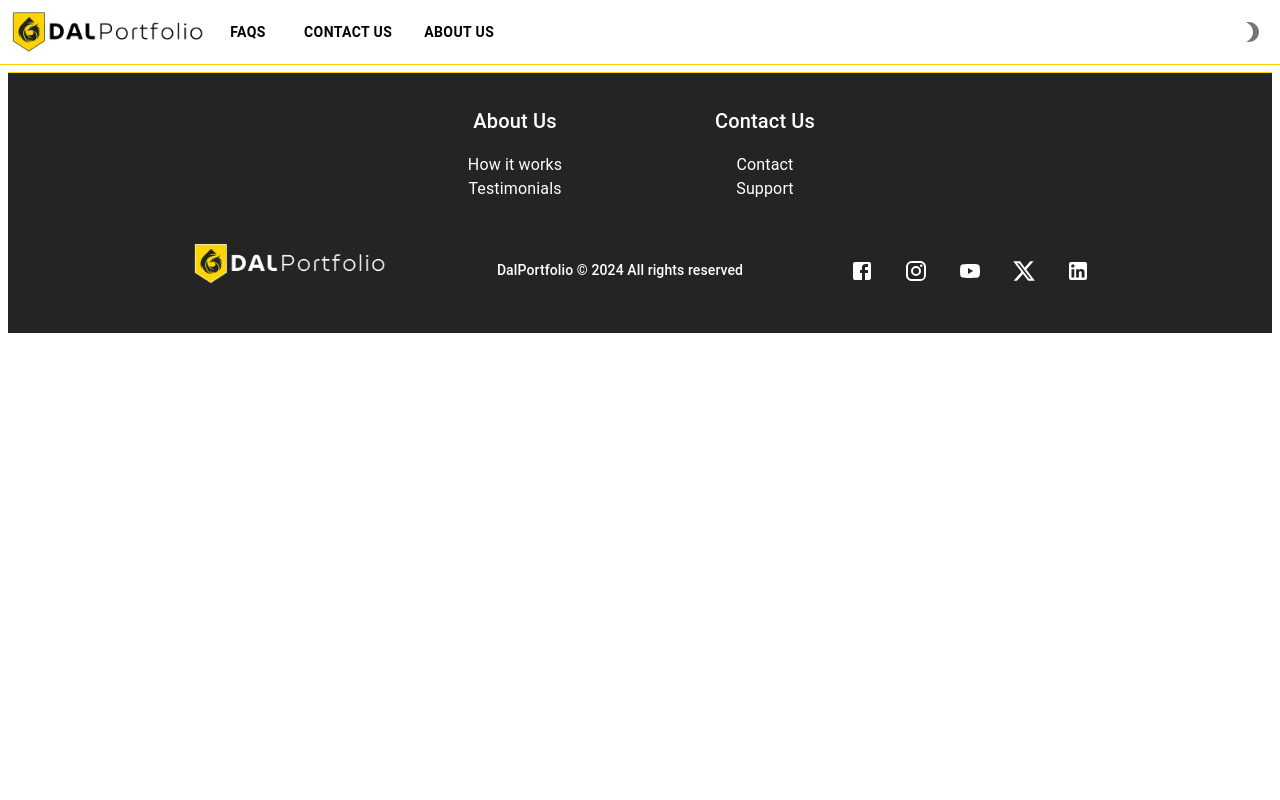
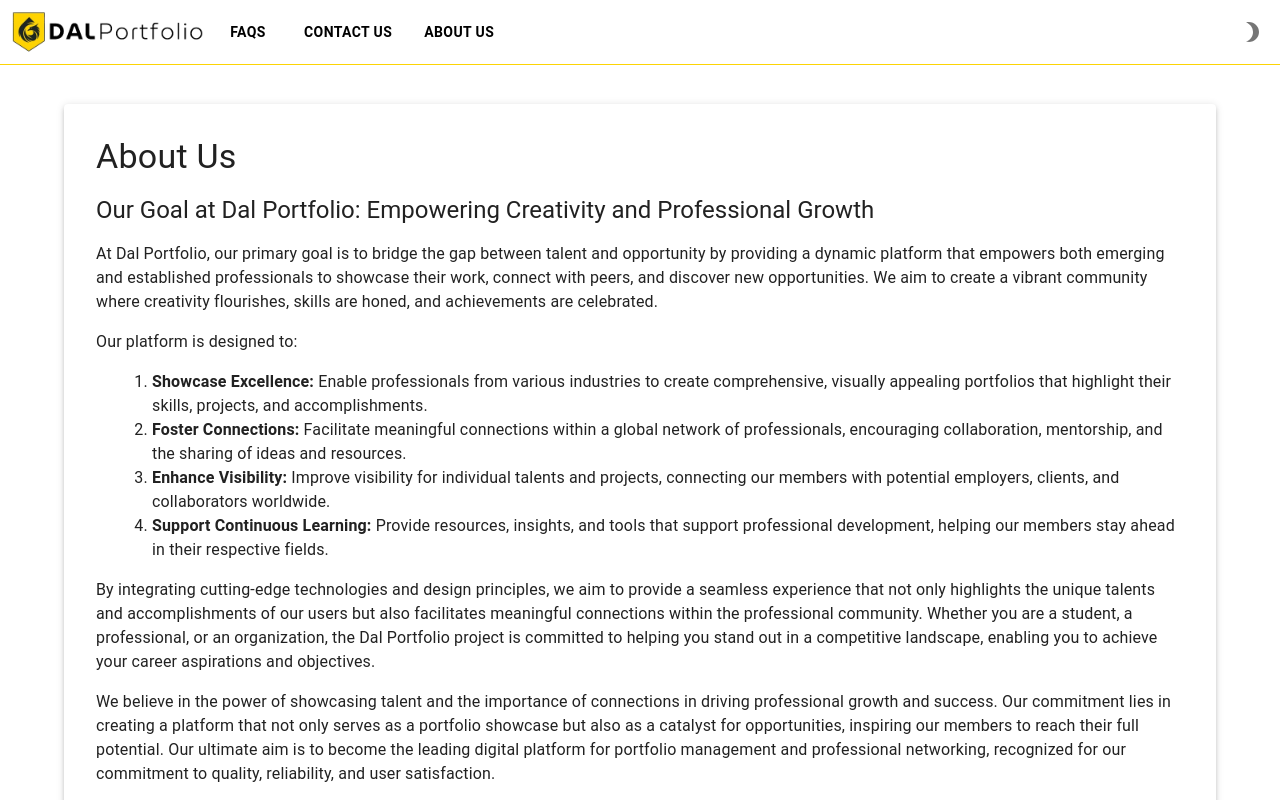
Before and after one commit to Zain-Saiyed/Dal-Portfolio, a React (Create React App) app in the folder frontend/: page /about-us in a window 1280 px wide. Shown: the top 800 px of the page. Built offline with nearby package versions, Linux system fonts and the light colour scheme.

Commit message:
feat: About us - Goal/Aim

```diff
--- a/frontend/src/pages/Home/AboutUs.tsx
+++ b/frontend/src/pages/Home/AboutUs.tsx
@@ -1,11 +1,68 @@
 import Footer from 'pages/Home/Footer';
+import React from 'react';
+import { Grid, Box, Container, Typography, Paper, useMediaQuery, useTheme, List, ListItem } from '@mui/material';
+
 
 type Props = {}
 
 const AboutUs = (props: Props) => {
+  // Use Material-UI's useTheme and useMediaQuery hooks for responsive design
+  const theme = useTheme();
+  const isMobile = useMediaQuery(theme.breakpoints.down('md'));
+
   return (
-    <Footer />
-  )
+    <div>
+      <Container maxWidth="lg" sx={{ mt: 4, mb: 4 }}>
+        <Paper elevation={3} sx={{ p: isMobile ? 2 : 4, mb: 4 }}>
+          <Typography variant="h4" sx={{ mb: 2 }}>
+            About Us
+          </Typography>
+
+          {/* Goal Section */}
+          <Box sx={{ mb: 4 }}>
+            <Typography variant="h5" sx={{ mb: 2 }}>
+              Our Goal at Dal Portfolio: Empowering Creativity and Professional Growth
+            </Typography>
+            <Typography paragraph>
+              At Dal Portfolio, our primary goal is to bridge the gap between talent and opportunity by providing a dynamic platform that empowers both emerging and established professionals to showcase their work, connect with peers, and discover new opportunities. We aim to create a vibrant community where creativity flourishes, skills are honed, and achievements are celebrated.
+            </Typography>
+            <Typography paragraph>
+              Our platform is designed to:
+            </Typography>
+            <Box sx={{ ml: 2 }}>
+              <Typography component="div" variant="body1">
+                <ol>
+                  <li><strong>Showcase Excellence:</strong> Enable professionals from various industries to create comprehensive, visually appealing portfolios that highlight their skills, projects, and accomplishments.</li>
+                  <li><strong>Foster Connections:</strong> Facilitate meaningful connections within a global network of professionals, encouraging collaboration, mentorship, and the sharing of ideas and resources.</li>
+                  <li><strong>Enhance Visibility:</strong> Improve visibility for individual talents and projects, connecting our members with potential employers, clients, and collaborators worldwide.</li>
+                  <li><strong>Support Continuous Learning:</strong> Provide resources, insights, and tools that support professional development, helping our members stay ahead in their respective fields.</li>
+                </ol>
+              </Typography>
+            </Box>
+            <Typography paragraph>
+
+              By integrating cutting-edge technologies and design principles, we aim to provide a seamless experience that not only highlights the unique talents and accomplishments of our users but also facilitates meaningful connections within the professional community. Whether you are a student, a professional, or an organization, the Dal Portfolio project is committed to helping you stand out in a competitive landscape, enabling you to achieve your career aspirations and objectives.
+            </Typography>
+            <Typography paragraph>
+              We believe in the power of showcasing talent and the importance of connections in driving professional growth and success. Our commitment lies in creating a platform that not only serves as a portfolio showcase but also as a catalyst for opportunities, inspiring our members to reach their full potential. Our ultimate aim is to become the leading digital platform for portfolio management and professional networking, recognized for our commitment to quality, reliability, and user satisfaction.          </Typography>
+          </Box>
+
+          {/* Contributors Section */}
+          <Box>
+            <Typography variant="h5" sx={{ mb: 2 }}>
+              Contributors
+            </Typography>
+            {/* This section is left empty as per instruction */}
+          </Box>
+        </Paper>
+
+      </Container>
+      <Box>
+        <Footer />
+      </Box>
+    </div>
+
+  );
 }
 
 export default AboutUs
```
